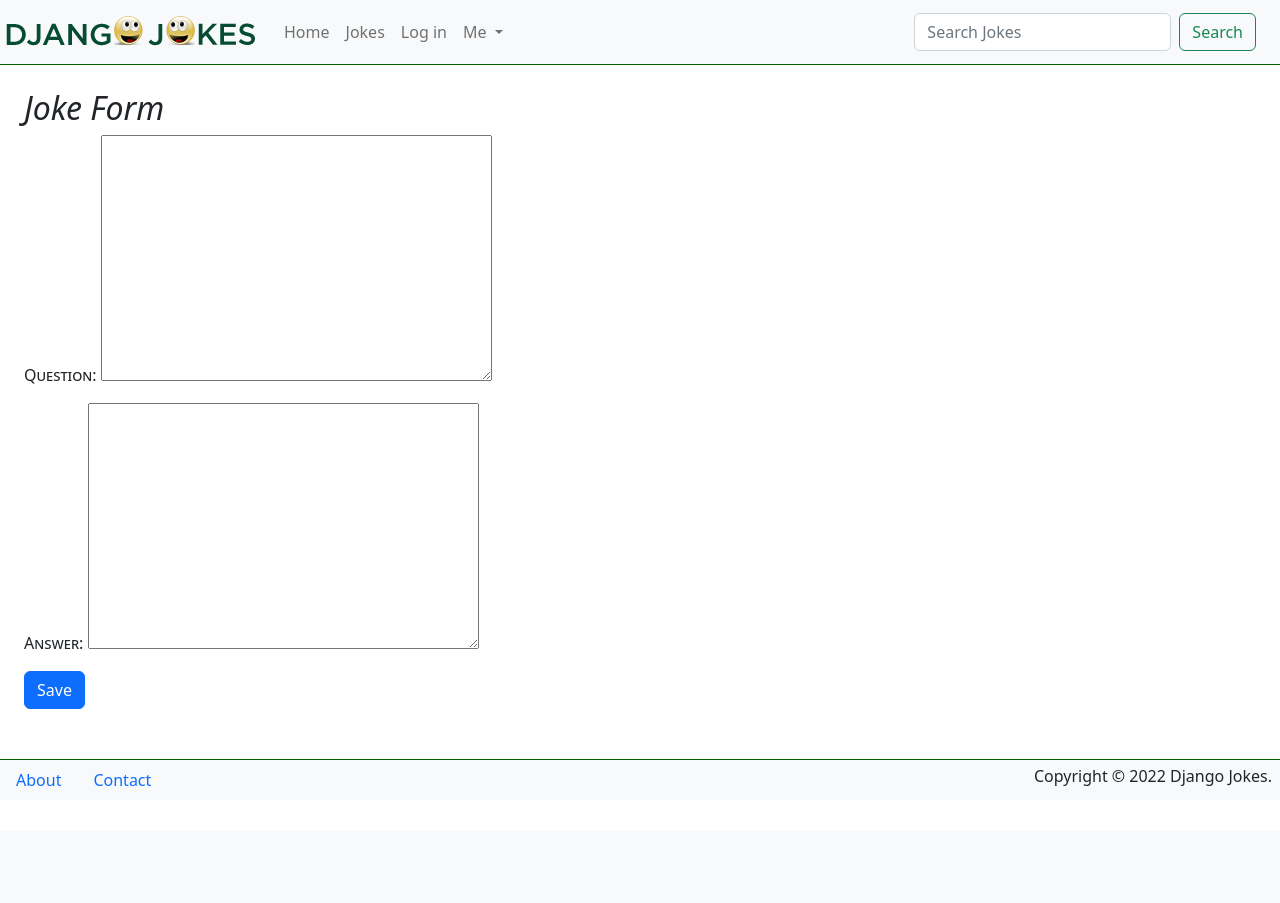
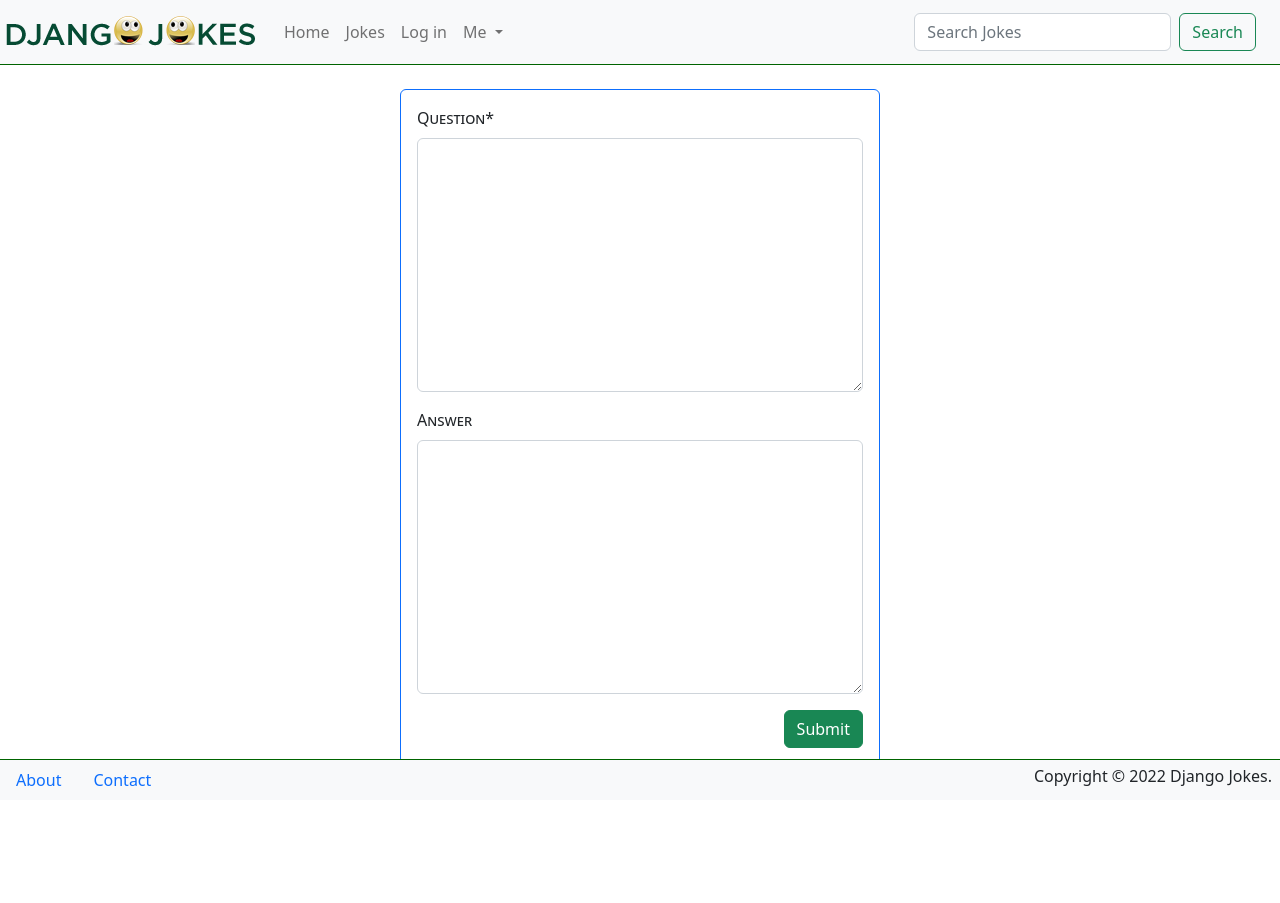
Before and after one commit to cindyoffley-beep/djangojokes.com, a Django app: page /jokes/joke/create/ in a window 1280 px wide. Before the commit the page ends 786 px from the top, so only its background shows below. Run offline with Django 4.2, Linux system fonts and the light colour scheme; parts of the project's set-up code (start-up, migrations or seed data) failed here and were passed over; some libraries are stand-ins or nearby versions.

Commit message:
Made joke form crispy

```diff
--- a/templates/jokes/joke_form.html
+++ b/templates/jokes/joke_form.html
@@ -1,16 +1,15 @@
 {% extends "_base.html" %}
+{% load crispy_forms_tags %}
 
-{% block title %}Joke Form{% endblock %}
+{% block title %}Add/Update Joke{% endblock %}
 
 {% block main %}
-  <h2>Joke Form</h2>
-
-  <form method="post">
-    {% csrf_token %}
-    {{ form.as_p }}
-
-    <button class="btn btn-primary" type="submit">
-      Save
-    </button>
-  </form>
+  <div class="card border-primary m-auto mb-3 p-3"
+    style="max-width: 30rem">
+      <form method="post">
+        {% csrf_token %}
+        {{ form|crispy }}
+        <button class="btn btn-success float-end">Submit</button>
+      </form>
+  </div>
 {% endblock %}
```
